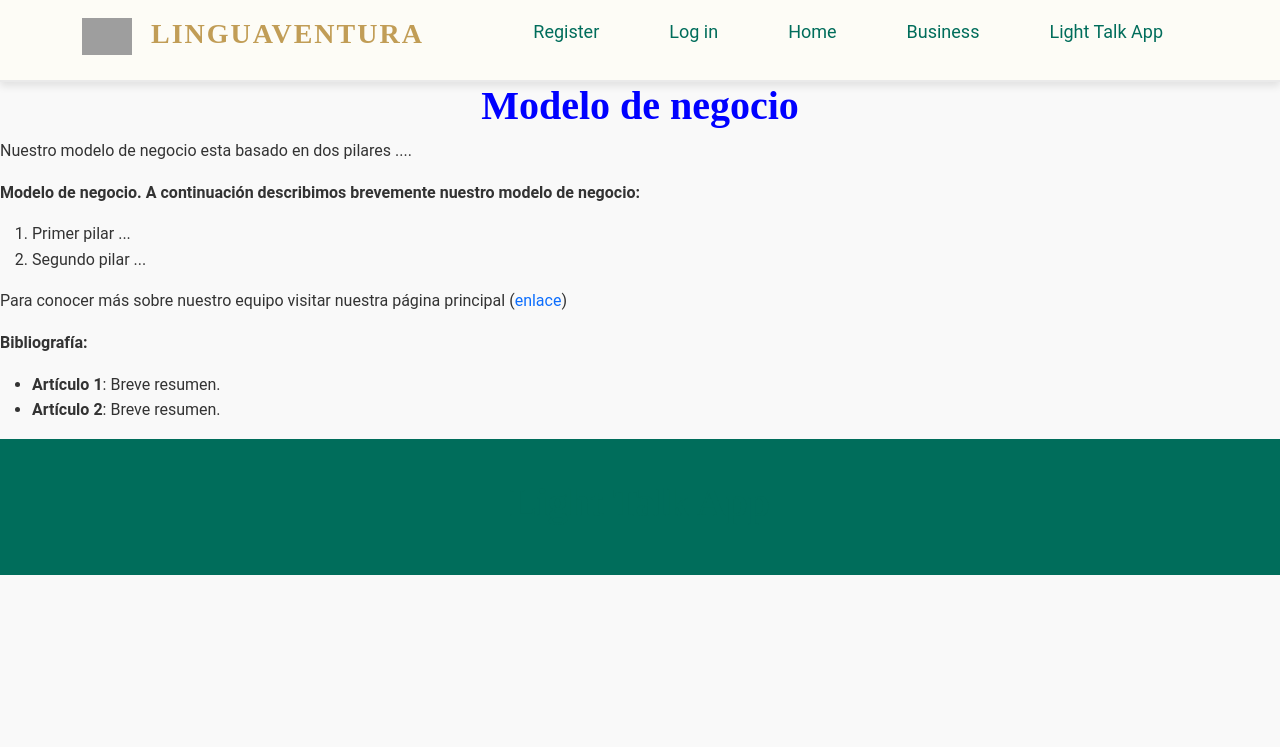
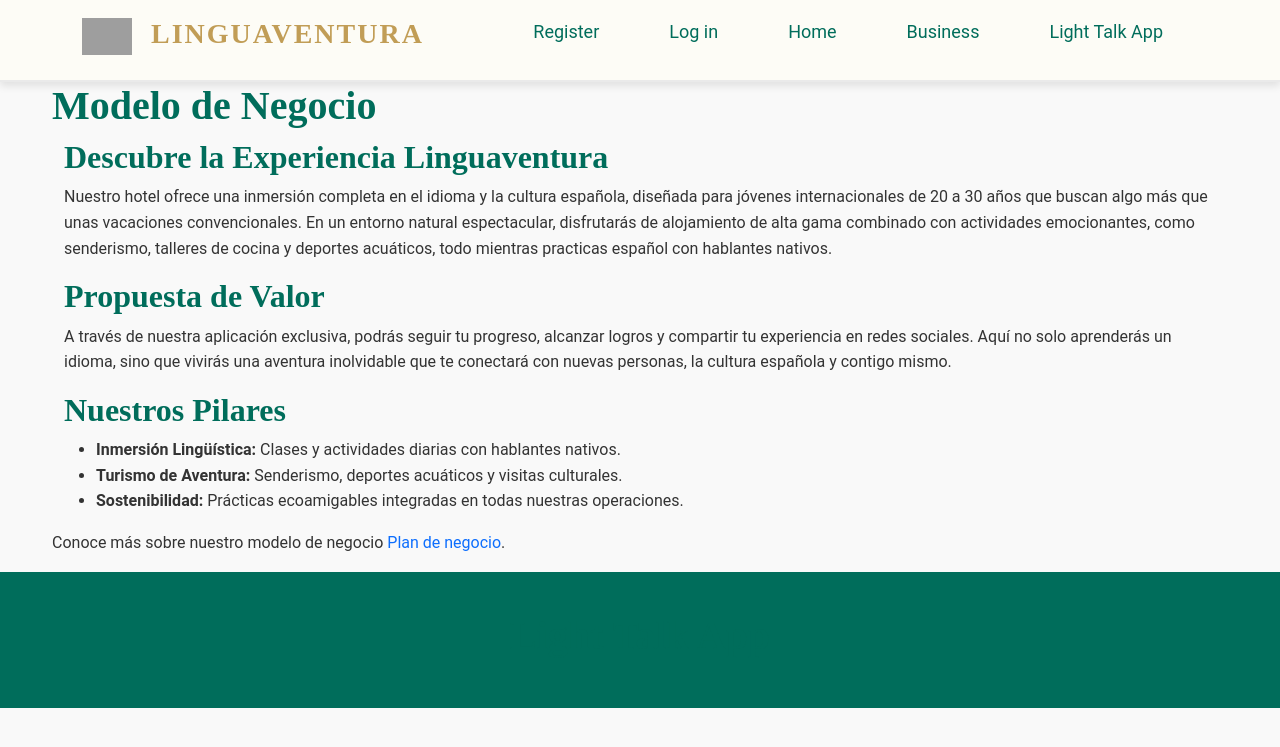
Before and after one commit to NCarrascoAngulo/LinguAventura, a Flask app: page /business in a window 1280 px wide. Shown: the top 747 px of the page. Run offline with Flask 2, Linux system fonts and the light colour scheme; some libraries are stand-ins or nearby versions; grey boxes are pictures that could not be loaded.

Commit message:
Update business.html

```diff
--- a/capp/templates/business.html
+++ b/capp/templates/business.html
@@ -1,36 +1,56 @@
 {% extends "layout.html" %}
 {% block content %}
-    <h1 style="color:blue; text-align: center">Modelo de negocio</h1>
 
-    <p>
-        Nuestro modelo de negocio esta basado en dos pilares ....
-    </p>
+<section class="model-section">
+    <div class="container">
+        <h1 class="title">Modelo de Negocio</h1>
 
-    <p>
-        <strong>Modelo de negocio. A continuación describimos brevemente nuestro modelo de negocio:</strong>
-        <ol>
-            <li>
-                Primer pilar ...
-            </li>
-            <li>
-                Segundo pilar ...
-            </li>
-        </ol>
-    </p>
+        <div class="card-grid">
+            <!-- Card 1: Introducción -->
+            <div class="container">
+                <div class="card-image-container">
+                </div>
+                <div class="card-content">
+                    <h2 class="card-title">Descubre la Experiencia Linguaventura</h2>
+                    <p>
+                        Nuestro hotel ofrece una inmersión completa en el idioma y la cultura española, diseñada para jóvenes internacionales de 20 a 30 años que buscan algo más que unas vacaciones convencionales. En un entorno natural espectacular, disfrutarás de alojamiento de alta gama combinado con actividades emocionantes, como senderismo, talleres de cocina y deportes acuáticos, todo mientras practicas español con hablantes nativos.
+                    </p>
+                </div>
+            </div>
 
-    <p>Para conocer más sobre nuestro equipo visitar nuestra página principal (<a href="{{ url_for('home.home_home') }}">enlace</a>)
+            <!-- Card 2: Propuesta de Valor -->
+            <div class="container">
+                <div class="card-content">
+                    <h2 class="card-title">Propuesta de Valor</h2>
+                    <p>
+                        A través de nuestra aplicación exclusiva, podrás seguir tu progreso, alcanzar logros y compartir tu experiencia en redes sociales. Aquí no solo aprenderás un idioma, sino que vivirás una aventura inolvidable que te conectará con nuevas personas, la cultura española y contigo mismo.
+                    </p>
+                </div>
+            </div>
 
-    </p>
+            <!-- Card 3: Modelo de Negocio -->
+            <div class="container">
+                <div class="card-image-container">
 
-    <p>
-        <strong>Bibliografía:</strong>
-        <ul>
-            <li>
-                <strong>Artículo 1</strong>: Breve resumen.
-            </li>
-            <li>
-                <strong>Artículo 2</strong>: Breve resumen.
-            </li>
-        </ul>
-    </p>
+                </div>
+                <div class="card-content">
+                    <h2 class="card-title">Nuestros Pilares</h2>
+                    <ul class="card-list">
+                        <li><strong>Inmersión Lingüística:</strong> Clases y actividades diarias con hablantes nativos.</li>
+                        <li><strong>Turismo de Aventura:</strong> Senderismo, deportes acuáticos y visitas culturales.</li>
+                        <li><strong>Sostenibilidad:</strong> Prácticas ecoamigables integradas en todas nuestras operaciones.</li>
+                    </ul>
+                </div>
+            </div>
+        </div>
+
+        <div class="footer-links">
+            <p>
+                Conoce más sobre nuestro modelo de negocio
+                <a href="https://drive.google.com/file/d/1rlOojtrc_ftMdXm9OdoF_Yt645tACBC0/view?usp=sharing" class="cta-link">Plan de negocio</a>.
+            </p>
+        </div>
+    </div>
+</section>
+
 {% endblock content %}
```
